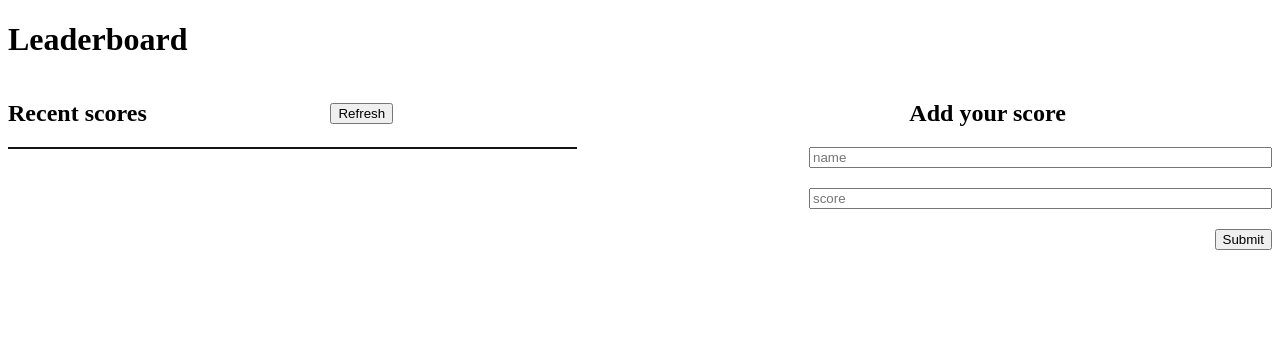
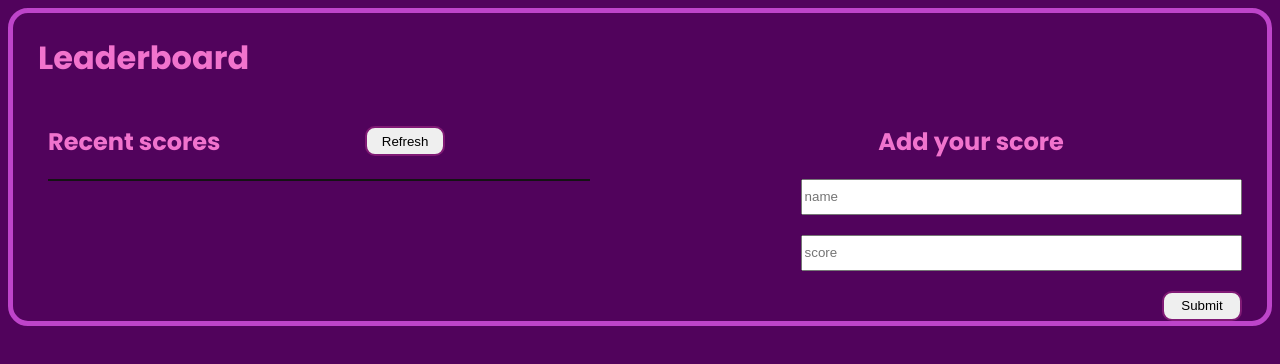
Before and after one commit to Rizwan-learn/Leaderboard, a website built with webpack: page src/index.html in a window 1280 px wide. Built offline with nearby package versions, Linux system fonts and the light colour scheme; no server answers.

Commit message:
add styles to the page

```diff
--- a/src/style.css
+++ b/src/style.css
@@ -1,5 +1,13 @@
-.body {
-  background-color: #f5f5f5;
+@import url('https://fonts.googleapis.com/css2?family=Poppins:wght@200;300;500;700&display=swap');
+
+body {
+  background-color: #51035c;
+  font-family: 'Poppins', sans-serif;
+  color: #f173cd;
+  padding-left: 25px;
+  padding-right: 25px;
+  border: 5px solid #be44ca;
+  border-radius: 20px;
 }
 
 .ctn-leaderboard {
@@ -15,10 +23,15 @@
 
 .refresh {
   margin: auto;
+  height: 30px;
+  width: 80px;
+  border: 2px solid #801a75;
+  border-radius: 10px;
 }
 
 .ctn-left {
   width: 45%;
+  padding-left: 10px;
 }
 
 .ctn-right {
@@ -56,8 +69,28 @@
 
 .input-text {
   width: 80%;
+  height: 30px;
+}
+
+.input-text:focus {
+  outline: #fdf7fd;
+}
+
+.refresh:hover {
+  cursor: pointer;
+  background-color: #801a75;
+  color: #f173cd;
 }
 
 .input-button {
-  width: fit-content;
+  height: 30px;
+  width: 80px;
+  border: 2px solid #801a75;
+  border-radius: 10px;
 }
+
+.input-button:hover {
+  cursor: pointer;
+  background-color: #801a75;
+  color: #670049;
+}
```
